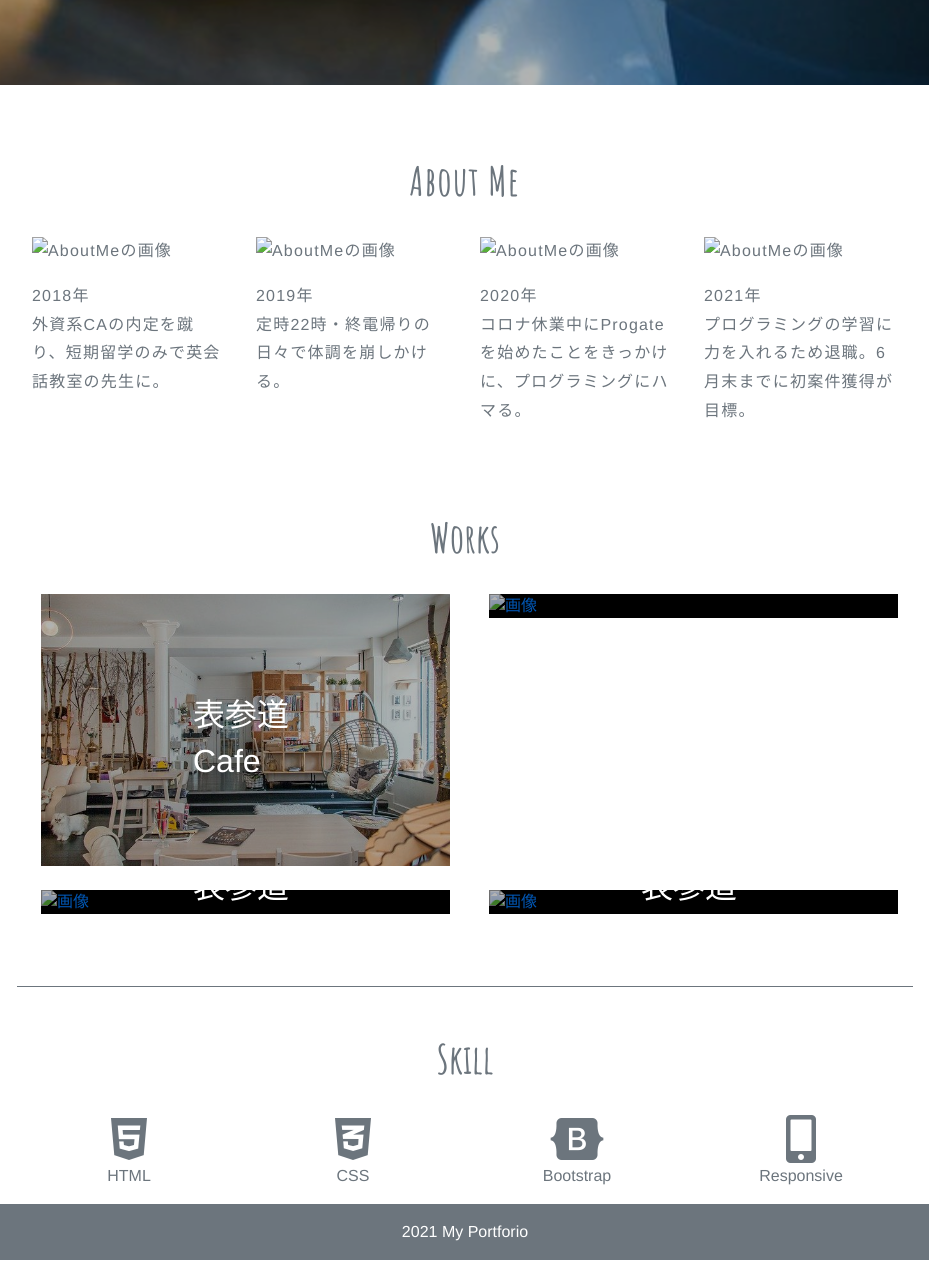
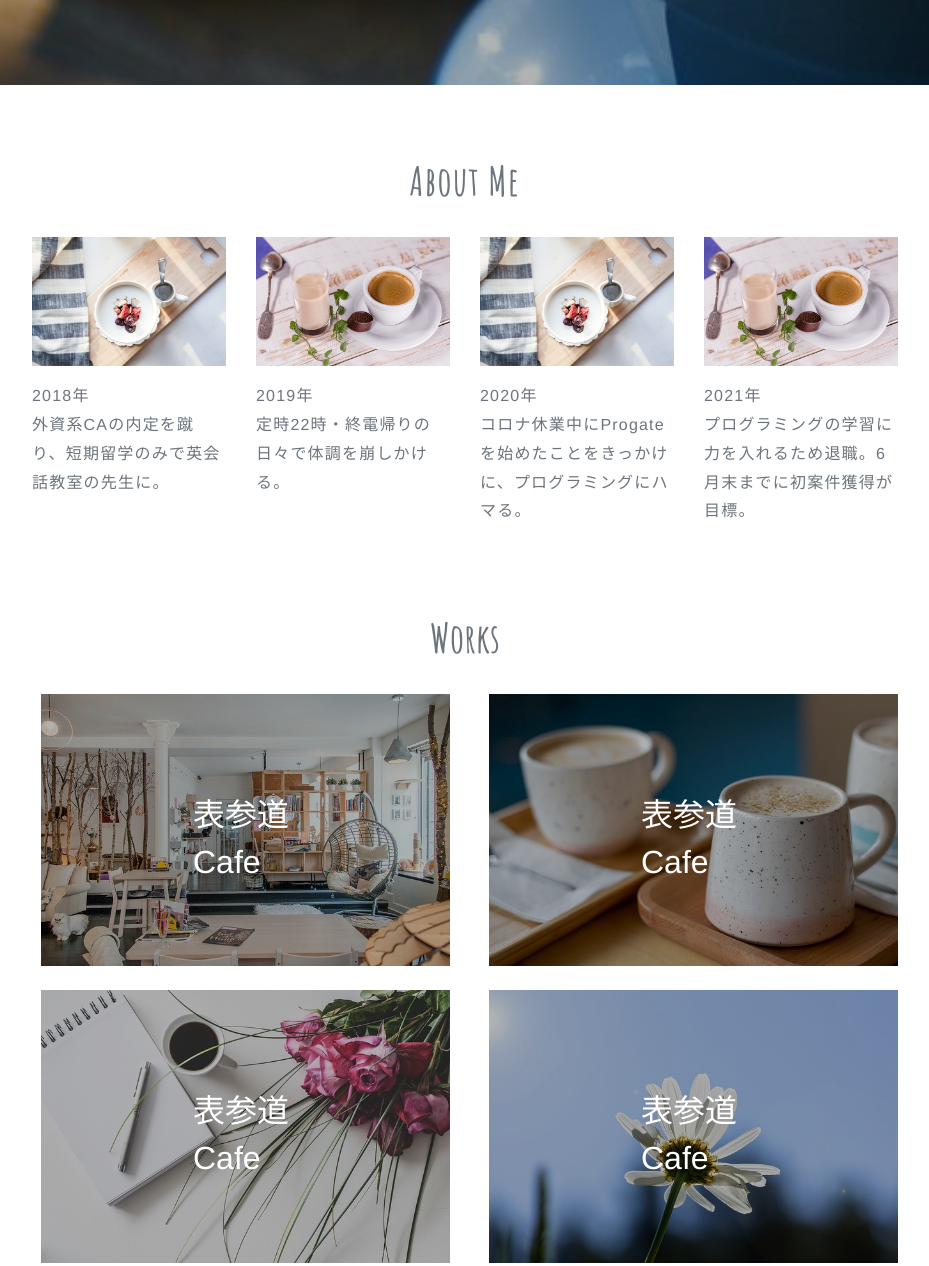
Before and after one commit to english-school/english-school.github.io, a plain HTML site: page index.html in a window 1280 px wide. Shown: the part 637-1903 px from the top of the page, without its empty margins (175-1104 px from the left). Drawn offline with nearby package versions, Linux system fonts and the light colour scheme.

Commit message:
Update index.html

```diff
--- a/index.html
+++ b/index.html
@@ -51,19 +51,19 @@
           <h1 class="py-4 font-weight-light text-center">About Me</h1>
           <div class="row">
             <div class="col-md-3 col-12">
-              <img src="img/yoghurt-3293359_640.jpg" alt="AboutMeの画像" class="w-100 pb-3">
+              <img src="https://github.com/english-school/english-school.github.io/blob/main/yoghurt-3293359_640.jpg?raw=true" alt="AboutMeの画像" class="w-100 pb-3">
               <p>2018年 <br> 外資系CAの内定を蹴り、短期留学のみで英会話教室の先生に。</p>
             </div>
             <div class="col-md-3 col-12">
-              <img src="img/coffee-1209897_640.jpg" alt="AboutMeの画像" class="w-100 pb-3">
+              <img src="https://github.com/english-school/english-school.github.io/blob/main/coffee-1209897_640.jpg?raw=true" alt="AboutMeの画像" class="w-100 pb-3">
               <p>2019年 <br> 定時22時・終電帰りの日々で体調を崩しかける。</p>
             </div>
             <div class="col-md-3 col-12">
-              <img src="img/yoghurt-3293359_640.jpg" alt="AboutMeの画像" class="w-100 pb-3">
+              <img src="https://github.com/english-school/english-school.github.io/blob/main/yoghurt-3293359_640.jpg?raw=true" alt="AboutMeの画像" class="w-100 pb-3">
               <p>2020年 <br> コロナ休業中にProgateを始めたことをきっかけに、プログラミングにハマる。</p>
             </div>
             <div class="col-md-3 col-12">
-              <img src="img/coffee-1209897_640.jpg" alt="AboutMeの画像" class="w-100 pb-3">
+              <img src="https://github.com/english-school/english-school.github.io/blob/main/coffee-1209897_640.jpg?raw=true" alt="AboutMeの画像" class="w-100 pb-3">
               <p>2021年 <br> プログラミングの学習に力を入れるため退職。6月末までに初案件獲得が目標。</p>
             </div>
           </div>
@@ -86,7 +86,7 @@
 
             <a  href="#" class="col-md-6 col-12 pb-4 pl-4">
               <div class="cafe-img">
-                <img src="img/table-4566563_640.jpg" alt="画像" class="w-100 cafe-img2">
+                <img src="https://github.com/english-school/english-school.github.io/blob/main/table-4566563_640.jpg?raw=true" alt="画像" class="w-100 cafe-img2">
               </div>
               <div class="cafe text-white">
                 <h2 class="cafe-text">表参道</h2>
@@ -99,7 +99,7 @@
           <div class="row">
             <a  href="#" class="col-md-6 col-12 pb-4 pl-4">
               <div class="cafe-img">
-                <img src="img/desk-3667764_640.jpg" alt="画像" class="w-100 cafe-img2">
+                <img src="https://github.com/english-school/english-school.github.io/blob/main/desk-3667764_640.jpg?raw=true" alt="画像" class="w-100 cafe-img2">
               </div>
               <div class="cafe text-white">
                 <h2 class="cafe-text">表参道</h2>
@@ -109,7 +109,7 @@
 
             <a  href="#" class="col-md-6 col-12 pb-4 pl-4">
               <div class="cafe-img">
-                <img src="img/margin-rides-5248211_640.jpg" alt="画像" class="w-100 cafe-img2">
+                <img src="https://github.com/english-school/english-school.github.io/blob/main/margin-rides-5248211_640.jpg?raw=true" alt="画像" class="w-100 cafe-img2">
               </div>
               <div class="cafe text-white">
                 <h2 class="cafe-text">表参道</h2>
```
